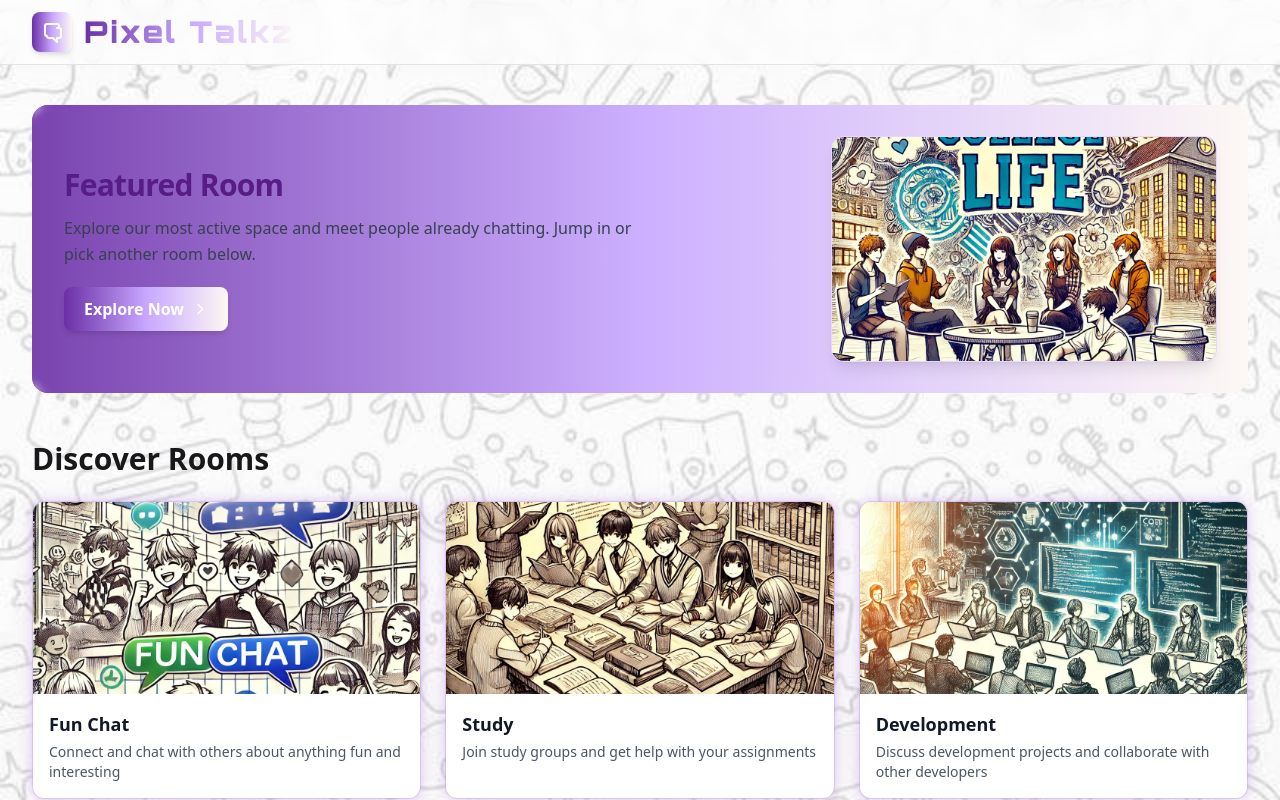
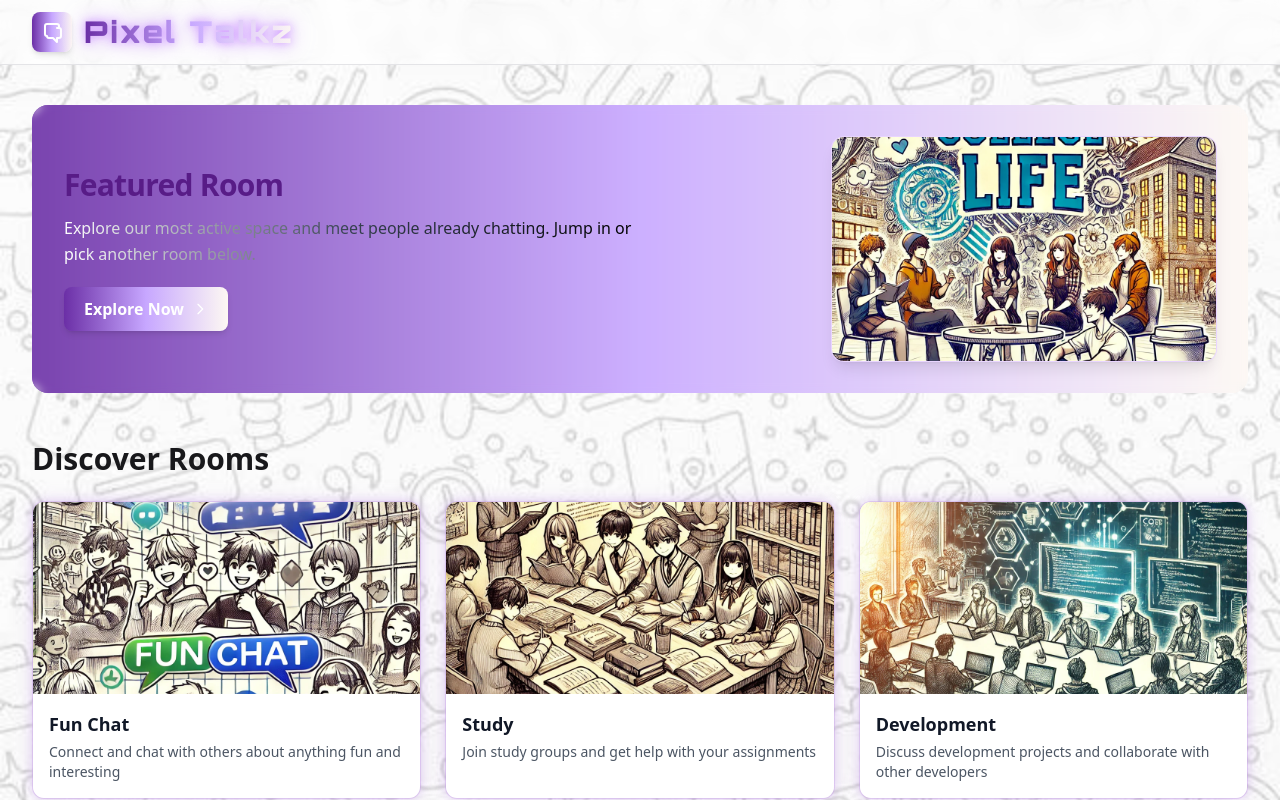
Before and after one commit to kishore1185/PIXELTALKZ, a React (Vite) app: page / in a window 1280 px wide. Shown: the top 800 px of the page. Built offline with nearby package versions, Linux system fonts and the light colour scheme; a web font is replaced by a local one.

Commit message:
Update ChatRooms.jsx

```diff
--- a/src/components/ChatRooms.jsx
+++ b/src/components/ChatRooms.jsx
@@ -103,20 +103,25 @@ function ChatRooms() {
                 </svg>
               </div>
 
-              {/* Title */}
+              {/* Title with Neon Glow */}
               <span
-                className="text-3xl font-extrabold tracking-wider select-none bg-gradient-to-r from-[#6B2FA6] via-[#C7A7FF] to-[#FDF8F3] text-transparent bg-clip-text"
+                className="
+                  text-3xl font-extrabold tracking-wider select-none
+                  bg-gradient-to-r from-[#6B2FA6] via-[#C7A7FF] to-[#FDF8F3]
+                  text-transparent bg-clip-text
+                  drop-shadow-[0_0_6px_rgba(199,167,255,0.9)]
+                "
                 style={{
                   fontFamily: "'Orbitron', sans-serif",
                   letterSpacing: "0.08em",
                   whiteSpace: "nowrap",
+                  filter:
+                    "drop-shadow(0 0 4px rgba(203,146,255,0.9)) drop-shadow(0 0 10px rgba(203,146,255,0.6))",
                 }}
               >
                 {typedText}
                 {showCursor && (
-                  <span className="animate-pulse text-[#6B2FA6]">
-                    |
-                  </span>
+                  <span className="animate-pulse text-[#6B2FA6]">|</span>
                 )}
               </span>
             </div>
@@ -135,10 +140,19 @@ function ChatRooms() {
                 <h2 className="text-2xl md:text-3xl font-semibold mb-3 tracking-tight text-purple-900">
                   Featured Room
                 </h2>
-                <p className="mb-5 text-gray-700 leading-relaxed max-w-xl">
+
+                {/* ⭐ Gradient White → Black text */}
+                <p
+                  className="
+                    mb-5 leading-relaxed max-w-xl
+                    bg-gradient-to-r from-white via-gray-700 to-black
+                    bg-clip-text text-transparent
+                  "
+                >
                   Explore our most active space and meet people already chatting.
                   Jump in or pick another room below.
                 </p>
+
                 <button
                   onClick={() => navigate(`/${rooms[0].id}`)}
                   className="inline-flex items-center gap-2 px-5 py-2.5 bg-gradient-to-r from-[#6B2FA6] via-[#C7A7FF] to-[#FDF8F3] text-white font-bold rounded-lg shadow-md hover:opacity-90"
```
